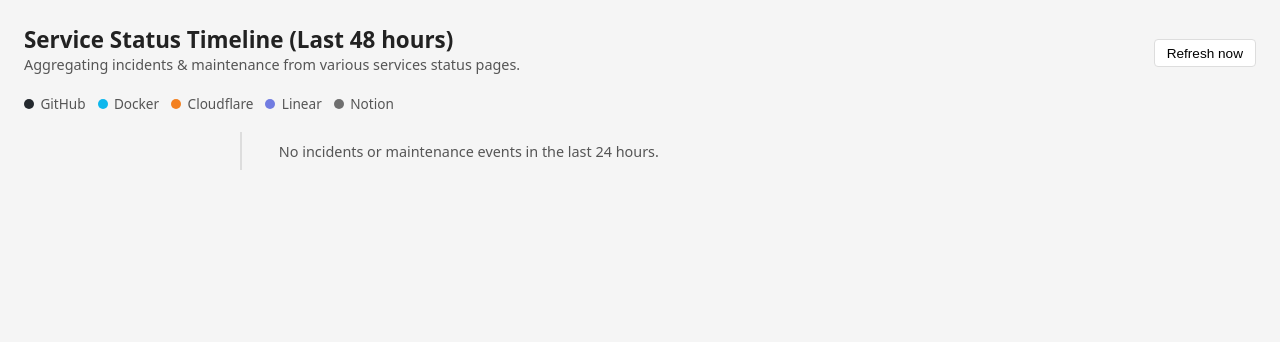
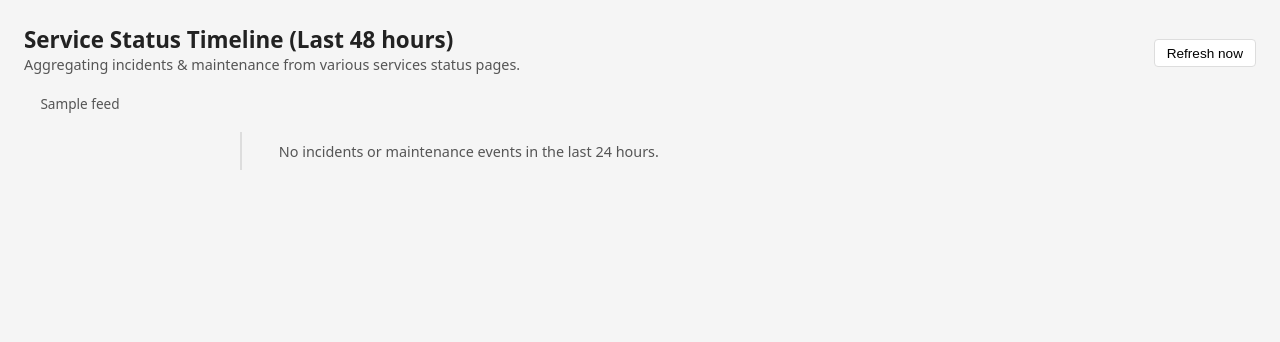
Before and after one commit to jfadelhaye/incident_monitoring, a Flask app: template templates/index.html in a window 1280 px wide. Shown: the top 342 px of the page. Run offline with Flask 3, Linux system fonts and the light colour scheme; the template is opened without the code that fills it: most values are stand-ins (such as "Sample title", 1, 10 or a date in 2020); data that the repository does not hold is empty.

Commit message:
refactor feeds management

```diff
--- a/app.py
+++ b/app.py
@@ -4,7 +4,7 @@ from datetime import datetime, timedelta, timezone
 
 from flask import Flask, Response, jsonify, render_template
 
-from config import DB_PATH, SOURCE_COLORS
+from config import DB_PATH, FEEDS
 from collector import update_feeds
 
 app = Flask(__name__)
@@ -14,6 +14,8 @@ def get_events_from_db(hours: int = 24) -> list[dict]:
     cutoff_iso = cutoff.isoformat()
     cutafter_iso = datetime.now(timezone.utc).isoformat()
 
+    # Create color lookup from FEEDS
+    feed_colors = {feed["name"]: feed["color"] for feed in FEEDS}
 
     conn = sqlite3.connect(DB_PATH)
     conn.row_factory = sqlite3.Row
@@ -42,14 +44,14 @@ def get_events_from_db(hours: int = 24) -> list[dict]:
                 "link": row["link"],
                 "description": row["description"],
                 "pub_date": row["pub_date"],
-                "color": SOURCE_COLORS.get(source, "#555555"),
+                "color": feed_colors.get(source, "#555555"),
             }
         )
     return events
 
 @app.route("/")
 def index():
-    return render_template("index.html")
+    return render_template("index.html", feeds=FEEDS)
 
 @app.get("/api/events")
 def api_events():
--- a/templates/index.html
+++ b/templates/index.html
@@ -12,11 +12,9 @@
       --text-main: #222222;
       --text-muted: #555555;
       --border: #dddddd;
-      --github: #24292e;
-      --docker: #0db7ed;
-      --linear: #717ce1;
-      --notion: #6f6f6f;
-      --cloudflare: #f38020;
+      {% for feed in feeds -%}
+      --{{ feed.name.lower() }}: {{ feed.color }};
+      {% endfor %}
     }
 
     * {
@@ -202,21 +200,11 @@
   </header>
 
   <div class="legend">
+    {% for feed in feeds %}
     <span class="legend-item">
-      <span class="legend-dot" style="background: var(--github);"></span>GitHub
+      <span class="legend-dot" style="background: var(--{{ feed.name.lower() }});"></span>{{ feed.name }}
     </span>
-    <span class="legend-item">
-      <span class="legend-dot" style="background: var(--docker);"></span>Docker
-    </span>
-    <span class="legend-item">
-      <span class="legend-dot" style="background: var(--cloudflare);"></span>Cloudflare
-    </span>
-    <span class="legend-item">
-      <span class="legend-dot" style="background: var(--linear);"></span>Linear
-    </span>
-    <span class="legend-item">
-      <span class="legend-dot" style="background: var(--notion);"></span>Notion
-    </span>
+    {% endfor %}
   </div>
 
   <div id="timeline-container">
```
Also changed, not shown: config.py (+5 -8 lines).
